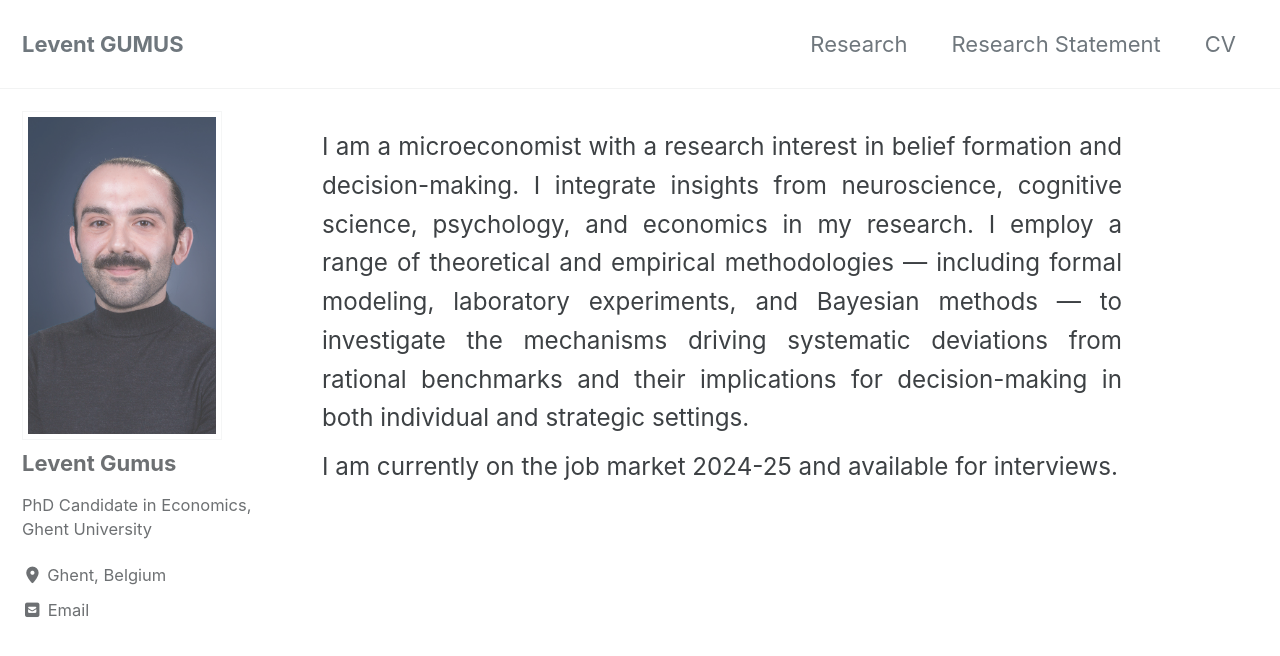
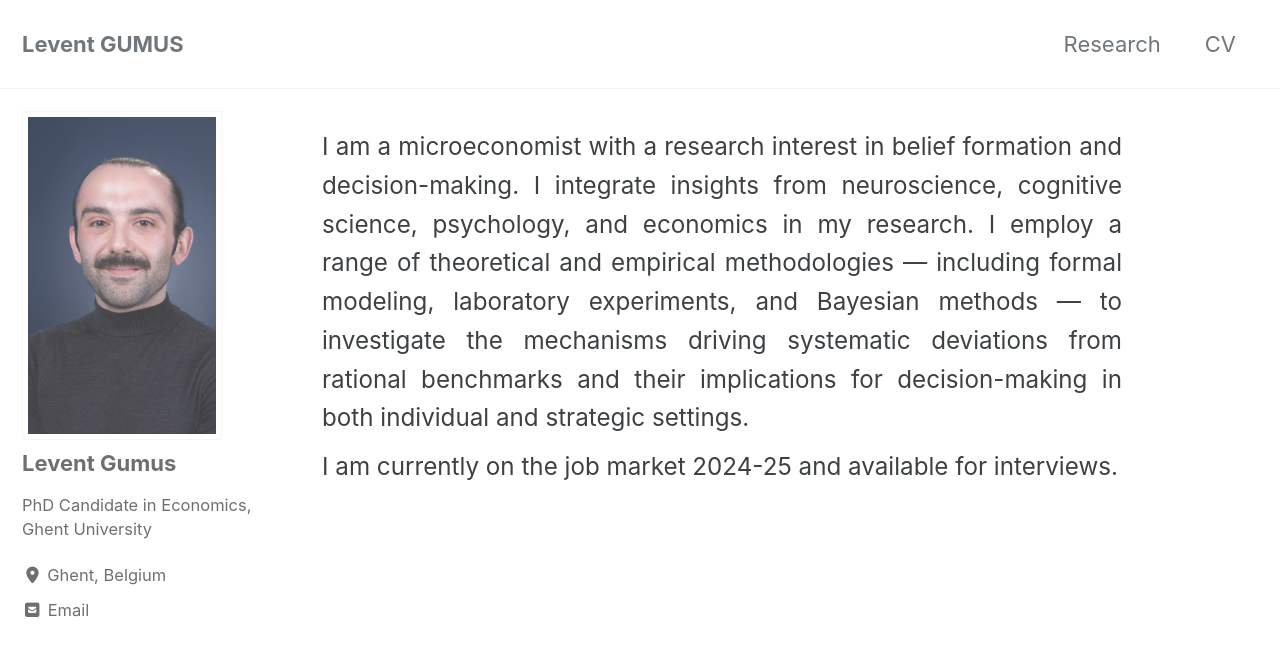
Before and after one commit to Levengumus/leventgumus.github.io, a Jekyll site: the page built from index.html, in a window 1280 px wide and 900 px high. Shown: the top 656 px of the window. Built offline with Jekyll 4.4.1, drawn with Linux system fonts in a browser that asks for light colours; cached includes are drawn as plain includes; the list of posts is cut into pages by our own code.

Commit message:
Update navigation.yml

```diff
--- a/_data/navigation.yml
+++ b/_data/navigation.yml
@@ -4,8 +4,7 @@ main:
   # url: https://mmistakes.github.io/minimal-mistakes/docs/quick-start-guide/
   - title: "Research"
     url: /Research/
-  - title: "Research Statement"
-    url: https://www.dropbox.com/scl/fi/dh94oelrz444cjgaq4xku/Research_Statement.pdf?rlkey=ie2f96h6lrbpofkrd1jr1dez7&st=lj6vckm6&dl=0
+
   - title: "CV"
     url: https://www.dropbox.com/scl/fi/fitiaypgrq8bml76b6o4i/CV.pdf?rlkey=w79mbrf3jia8t8gkackf3ug38&st=k7hihxjn&dl=0
   # - title: "Sample Collections"
```
